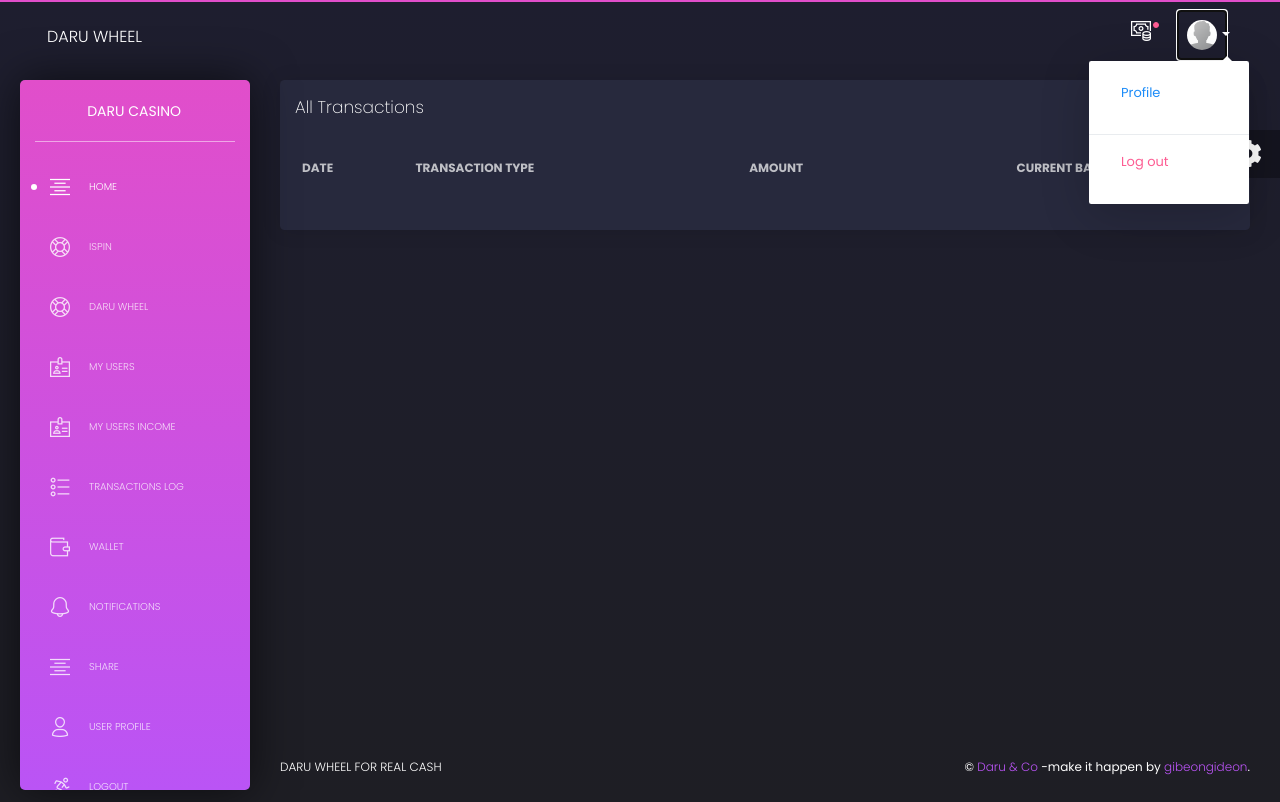
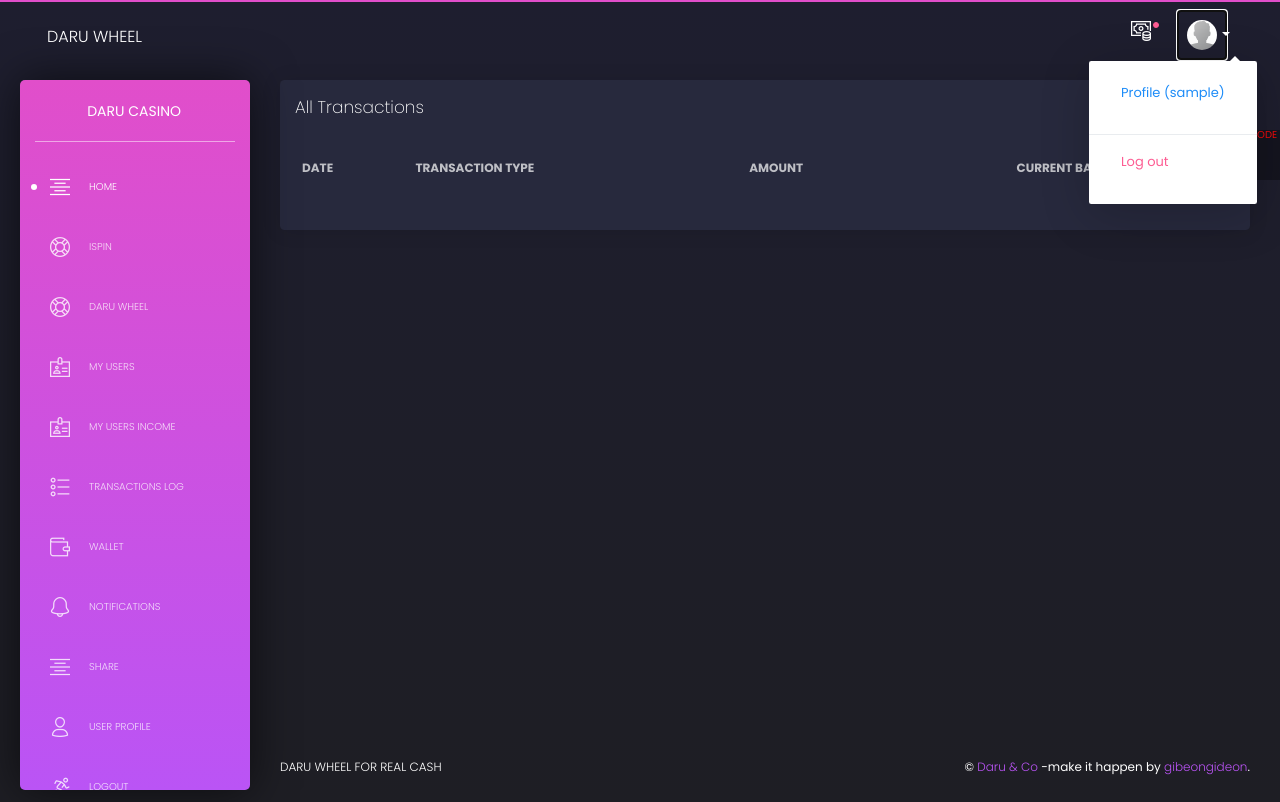
Before and after one commit to gibeongideon/daruapp, a Django app: page /account/trans_log/ in a window 1280 px wide, after a click that opens the changed part. Run offline with Django 3.2, Linux system fonts and the light colour scheme; the visitor is signed in with stand-in values (Sample User, id 1); data that the repository does not hold is empty; parts of the project's set-up code (start-up, migrations or seed data) failed here and were passed over; some libraries are stand-ins or nearby versions.

Commit message:
LIGHT MODE

```diff
--- a/dashboard/templates/dashboard/includes/fixed-plugin.html
+++ b/dashboard/templates/dashboard/includes/fixed-plugin.html
@@ -1,4 +1,4 @@
-
+<!--
   <div class="fixed-plugin">
     <div class="dropdown show-dropdown">
       <a href="#" data-toggle="dropdown">
@@ -27,3 +27,16 @@
       <br />
     </div>
   </div>
+   -->
+
+
+   <div class="fixed-plugin">
+
+        <div class="adjustments-line text-center color-change">
+          <span class="color-label">LIGHT MODE</span>
+          <!-- <span class="badge dark-badge ml-2"></span> -->
+          <span class="badge light-badge mr-2"></span>
+          <!-- <span class="color-label" >light mode</span> -->
+        </div>
+
+  </div>
--- a/dashboard/templates/dashboard/includes/navigation.html
+++ b/dashboard/templates/dashboard/includes/navigation.html
@@ -55,7 +55,7 @@
                   </p>
                 </a>
                 <ul class="dropdown-menu dropdown-navbar">
-                  <li class="nav-link"><a href="{% url 'users:user_page' %}" class="nav-item dropdown-item"><h5 class="text-info">Profile</h5></a></li>
+                  <li class="nav-link"><a href="{% url 'users:user_page' %}" class="nav-item dropdown-item"><h5 class="text-info">Profile ({{request.user.username}})</h5></a></li>
                   <li class="dropdown-divider"></li>
                   <li class="nav-link"><a href="{% url 'users:logout' %}" class="nav-item dropdown-item"><h5 class="text-danger">Log out</h5></a></li>
                 </ul>
--- a/dashboard/templates/dashboard/includes/scripts.html
+++ b/dashboard/templates/dashboard/includes/scripts.html
@@ -8,11 +8,11 @@
   <script src="{% static 'assets/js/plugins/perfect-scrollbar.jquery.min.js' %}"></script>
   <!--  Google Maps Plugin    -->
   <!-- Place this tag in your head or just before your close body tag. -->
-  <script src="https://maps.googleapis.com/maps/api/js?key=YOUR_KEY_HERE"></script>
+  <!-- <script src="https://maps.googleapis.com/maps/api/js?key=YOUR_KEY_HERE"></script> -->
   <!-- Chart JS -->
   <script src="{% static 'assets/js/plugins/chartjs.min.js' %}"></script>
   <!--  Notifications Plugin    -->
   <script src="{% static 'assets/js/plugins/bootstrap-notify.js' %}"></script>
   <!-- Control Center for Black Dashboard: parallax effects, scripts for the example pages etc -->
   <script src="{% static 'assets/js/black-dashboard.min.js' %}"></script><!-- Black Dashboard DEMO methods, don't include it in your project! -->
-  <script src="{% static 'assets/demo/demo.js' %}"></script>
+  <!-- <script src="{% static 'assets/demo/demo.js' %}"></script> -->
--- a/users/models.py
+++ b/users/models.py
@@ -29,7 +29,7 @@ class User(AbstractUser):
                 and len(mobile) == 9:
             return "254"+mobile
         else:
-            return mobile+"invalid"
+            return mobile+"-invalid"
 
     def save(self, *args, **kwargs):
         if not self.pk:
--- a/users/tests.py
+++ b/users/tests.py
@@ -30,4 +30,4 @@ class UserTestCase(TestCase):
         self.assertEqual(self.usera.phone_number, "254710087634")
         self.assertEqual(self.userb.phone_number, "254181008768")
         self.assertEqual(self.userc.phone_number, "254181008773")
-        self.assertEqual(self.userd.phone_number, "2548773invalid")# pone verification later
+        self.assertEqual(self.userd.phone_number, "2548773-invalid")# pone verification later
```
